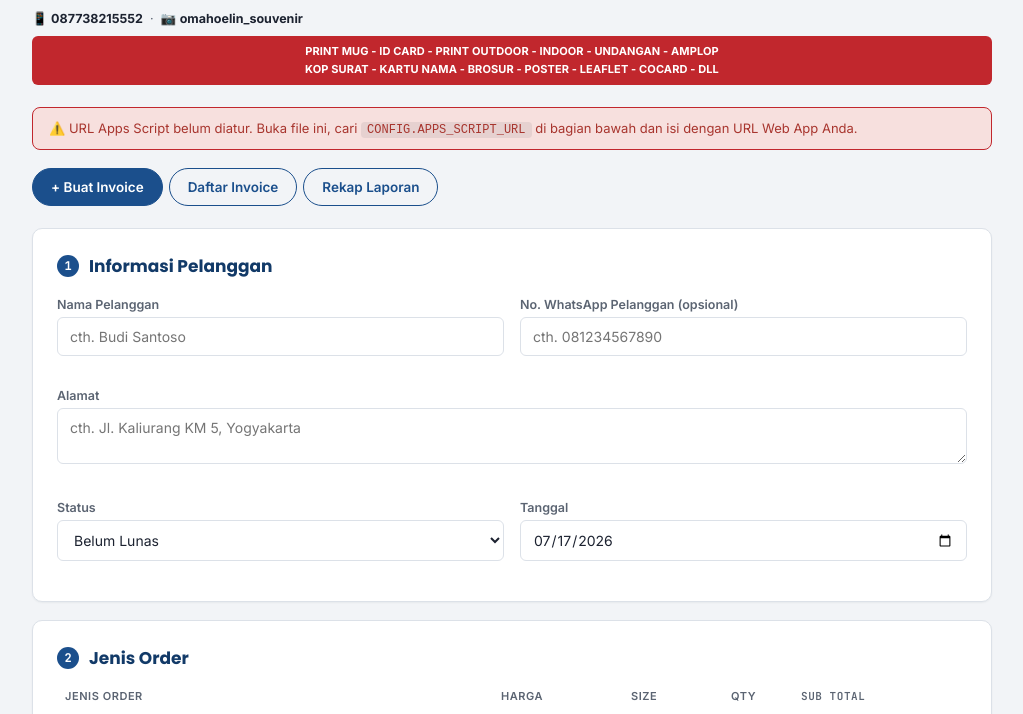
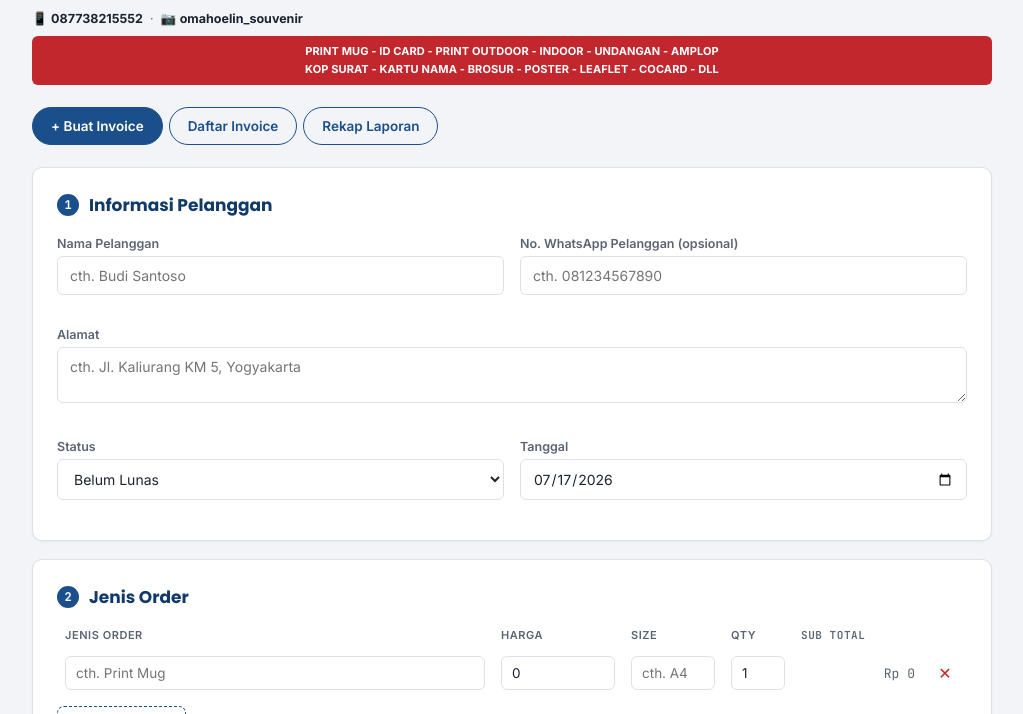
Before and after one commit to omahoelin/invoice-omahoelin, a plain HTML site: page index.html in a window 1280 px wide. Shown: the part 79-793 px from the top of the page, without its empty margins (128-1151 px from the left). Drawn offline with Linux system fonts and the light colour scheme.

Commit message:
Add files via upload

```diff
--- a/index.html
+++ b/index.html
@@ -942,7 +942,7 @@
   document.getElementById('logoHeader').src = LOGO_SRC;
 
   // ---- Init ----
-  if(CONFIG.APPS_SCRIPT_URL.includes('https://script.google.com/macros/s/AKfycbwT4DzoKMUKUAtT2Fmu9MX98iTp91kXBrhl8zp097io7tYPTOvSVfmyJdUN1qk92GHu/exec')){
+  if(CONFIG.APPS_SCRIPT_URL.includes('GANTI_DENGAN')){
     document.getElementById('configWarning').style.display = 'block';
   }
   document.getElementById('fTanggal').valueAsDate = new Date();
```
